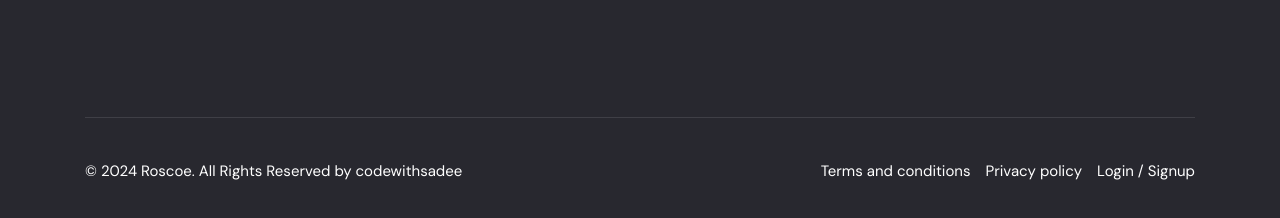
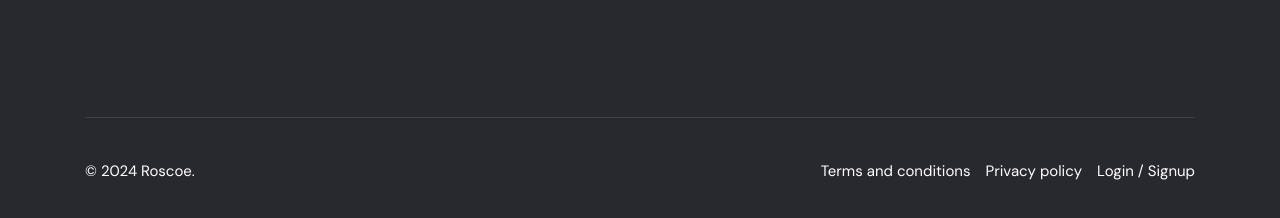
Before and after one commit to aryant0/Roscoe, a plain HTML site: page index.html in a window 1280 px wide. Shown: the part 7278-7496 px from the top of the page. Drawn offline with nearby package versions, Linux system fonts and the light colour scheme.

Commit message:
Update index.html

```diff
--- a/index.html
+++ b/index.html
@@ -1256,7 +1256,7 @@
       <div class="footer-bottom">
 
         <p class="copyright">
-          &copy; 2024 Roscoe. All Rights Reserved by codewithsadee
+          &copy; 2024 Roscoe.
         </p>
 
         <ul class="footer-bottom-list">
```
